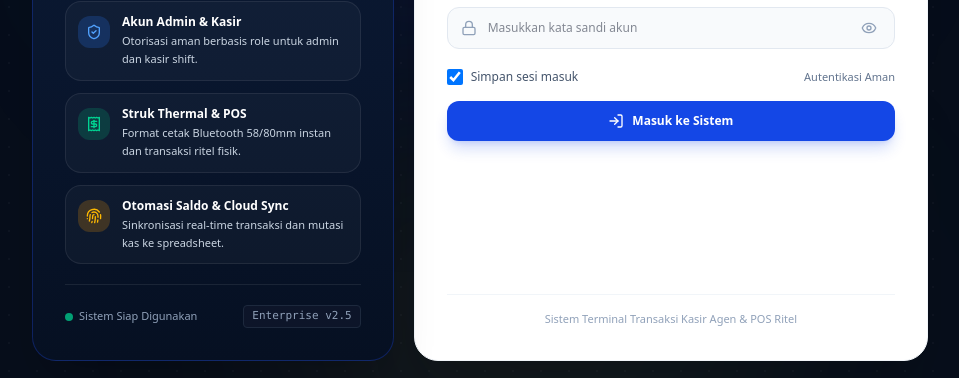
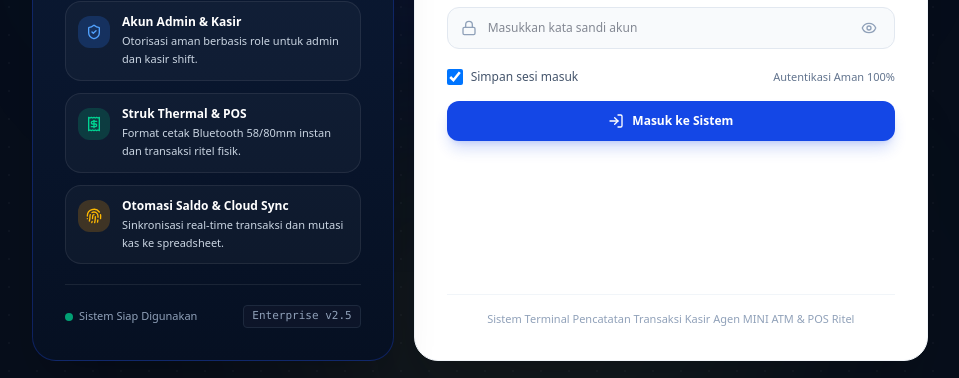
Before and after one commit to digitalserviceprintio-ops/mini_atm, a React (Vite) app: page / in a window 1280 px wide. Shown: the part 330-708 px from the top of the page, without its empty margins (160-1119 px from the left). Built offline with nearby package versions, Linux system fonts and the light colour scheme.

Commit message:
Update text in LoginView component

```diff
--- a/src/components/views/LoginView.tsx
+++ b/src/components/views/LoginView.tsx
@@ -286,7 +286,7 @@ export const LoginView: React.FC<LoginViewProps> = ({ profile, users = [], onLog
                   <span>Simpan sesi masuk</span>
                 </label>
                 <span className="text-[11px] text-slate-500">
-                  Autentikasi Aman
+                  Autentikasi Aman 100%
                 </span>
               </div>
 
@@ -311,7 +311,7 @@ export const LoginView: React.FC<LoginViewProps> = ({ profile, users = [], onLog
           </div>
 
           <div className="mt-8 pt-4 border-t border-slate-100 flex items-center justify-center text-[11px] text-slate-400 text-center">
-            <span>Sistem Terminal Transaksi Kasir Agen & POS Ritel</span>
+            <span>Sistem Terminal Pencatatan Transaksi Kasir Agen MINI ATM & POS Ritel</span>
           </div>
         </div>
       </div>
```
